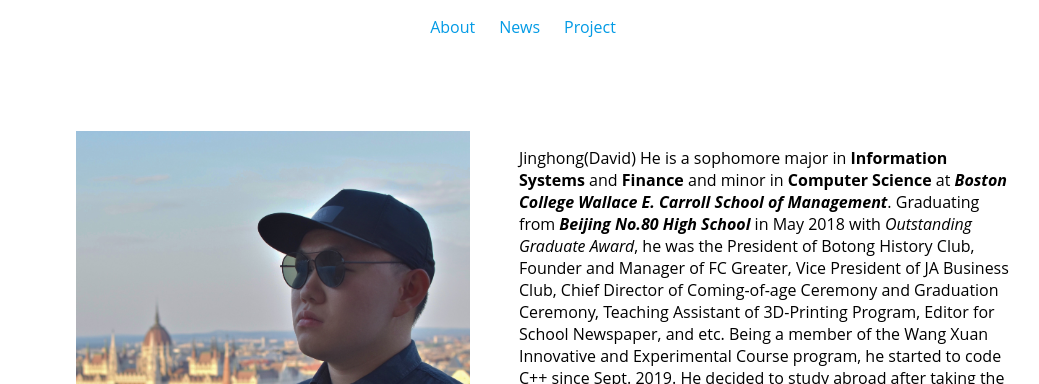
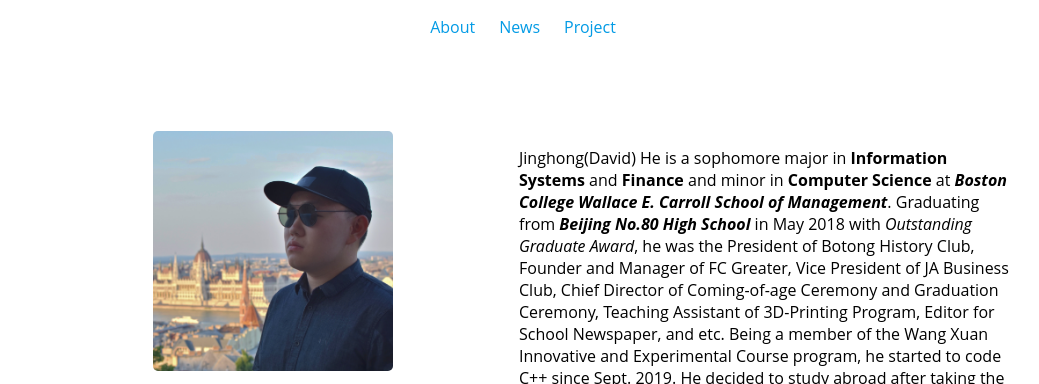
Before and after one commit to hebt506/jinghong-david-he, a plain HTML site: page index.html in a window 1280 px wide. Shown: the top 384 px of the page, without its empty margins (121-1160 px from the left). Drawn offline with nearby package versions, Linux system fonts and the light colour scheme.

Commit message:
update profile pics

```diff
--- a/index.html
+++ b/index.html
@@ -28,7 +28,7 @@
             <h1 class="animated infinite zoomIn">Jinghong(David) He</h1>
             <div class="row">
                 <div class="col-6">
-                    <img src='assets/Profile.JPG' alt="Profile" width="80%">
+                    <img class='profile-img'src='assets/Profile.JPG' alt="Profile" width="80%">
                     <p>
                         <strong>Project Lead at BCCSSA</strong><br>
                         jinghong.he@bc.edu<br>
```
